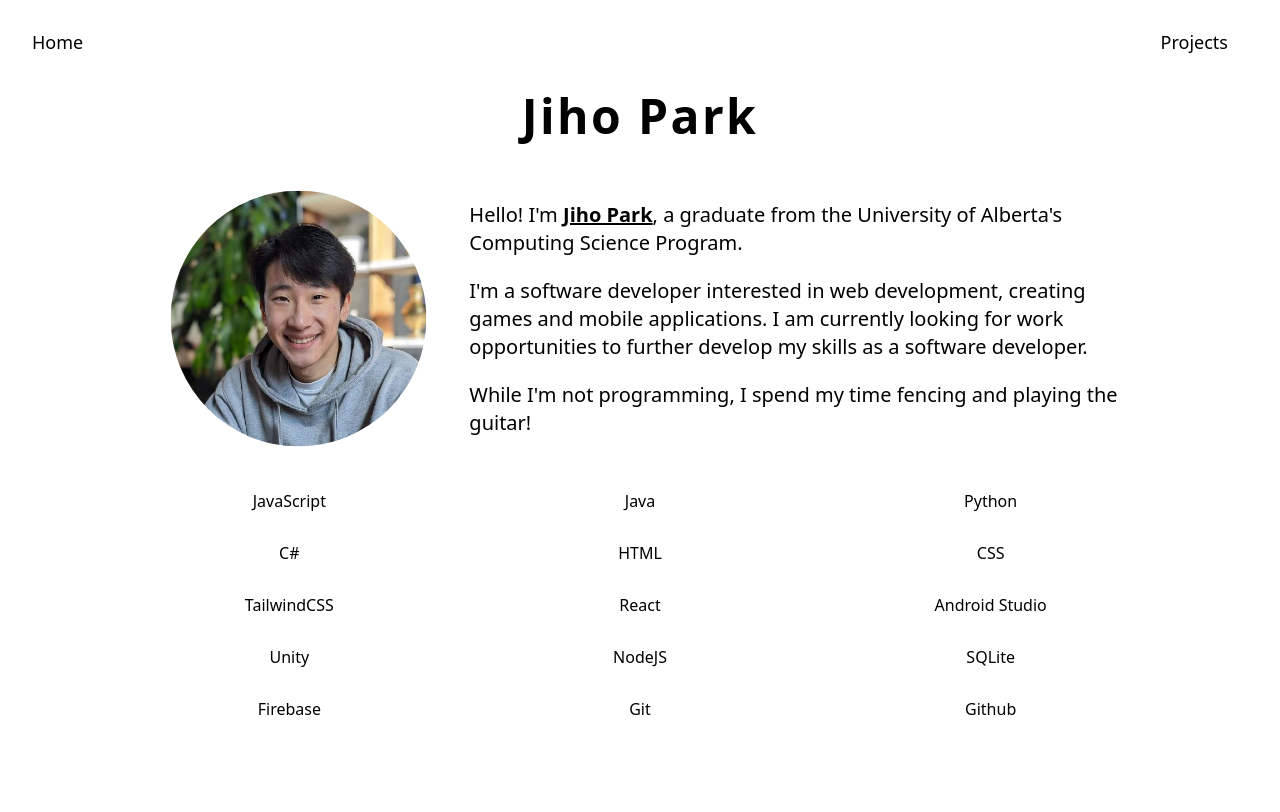
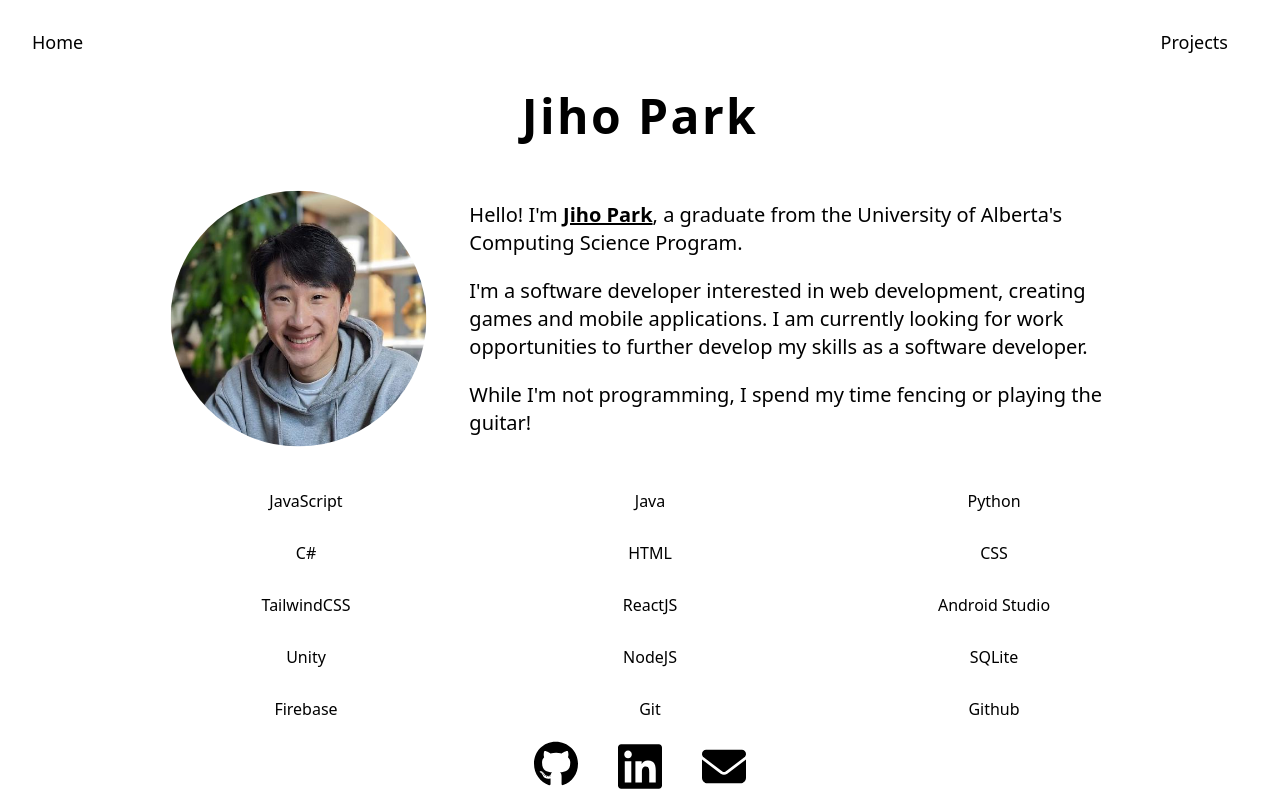
Before and after one commit to ljpark0153/natjpark.com, a React (Vite) app: page / in a window 1280 px wide. Built offline with nearby package versions, Linux system fonts and the light colour scheme.

Commit message:
Footer Finished

```diff
--- a/src/Footer.jsx
+++ b/src/Footer.jsx
@@ -1,7 +1,28 @@
 import linkedinLogo from "./components/img/linkedin.svg";
+import githubLogo from "./components/img/github.svg";
+import emailLogo from "./components/img/envelope-solid.svg";
 
 function Footer() {
-  return <footer className="">{/* <img src={linkedinLogo}></img> */}</footer>;
+  const handleClick = () => {
+    const email = "mailto:ljpark0153@gmail.com";
+    window.location.href = email;
+  };
+
+  return (
+    <footer className="flex py-5 justify-center gap-10">
+      <a href="https://github.com/ljpark0153">
+        <img src={githubLogo} className="h-auto w-11"></img>
+      </a>
+      <a href="https://www.linkedin.com/in/park-jh/">
+        <img src={linkedinLogo} className="h-auto w-11"></img>
+      </a>
+      <img
+        src={emailLogo}
+        onClick={handleClick}
+        className="h-auto w-11 cursor-pointer"
+      ></img>
+    </footer>
+  );
 }
 
 export default Footer;
--- a/src/components/home/HomePage.jsx
+++ b/src/components/home/HomePage.jsx
@@ -31,15 +31,15 @@ function HomePage() {
             </p>
 
             <p>
-              While I&apos;m not programming, I spend my time fencing and
-              playing the guitar!
+              While I&apos;m not programming, I spend my time fencing or playing
+              the guitar!
             </p>
           </div>
         </div>
 
         <div
           id="skills-display"
-          className="grid grid-cols-3 gap-7 text-center mx-w-6xl"
+          className="grid grid-cols-3 gap-7 text-center mx-w-6xl pl-5"
         >
           <div>JavaScript</div>
           <div>Java</div>
@@ -48,7 +48,7 @@ function HomePage() {
           <div>HTML</div>
           <div>CSS</div>
           <div>TailwindCSS</div>
-          <div>React</div>
+          <div>ReactJS</div>
           <div>Android Studio</div>
           <div>Unity</div>
           <div>NodeJS</div>
```
Also changed, not shown: src/components/img/envelope-solid.svg (added).
